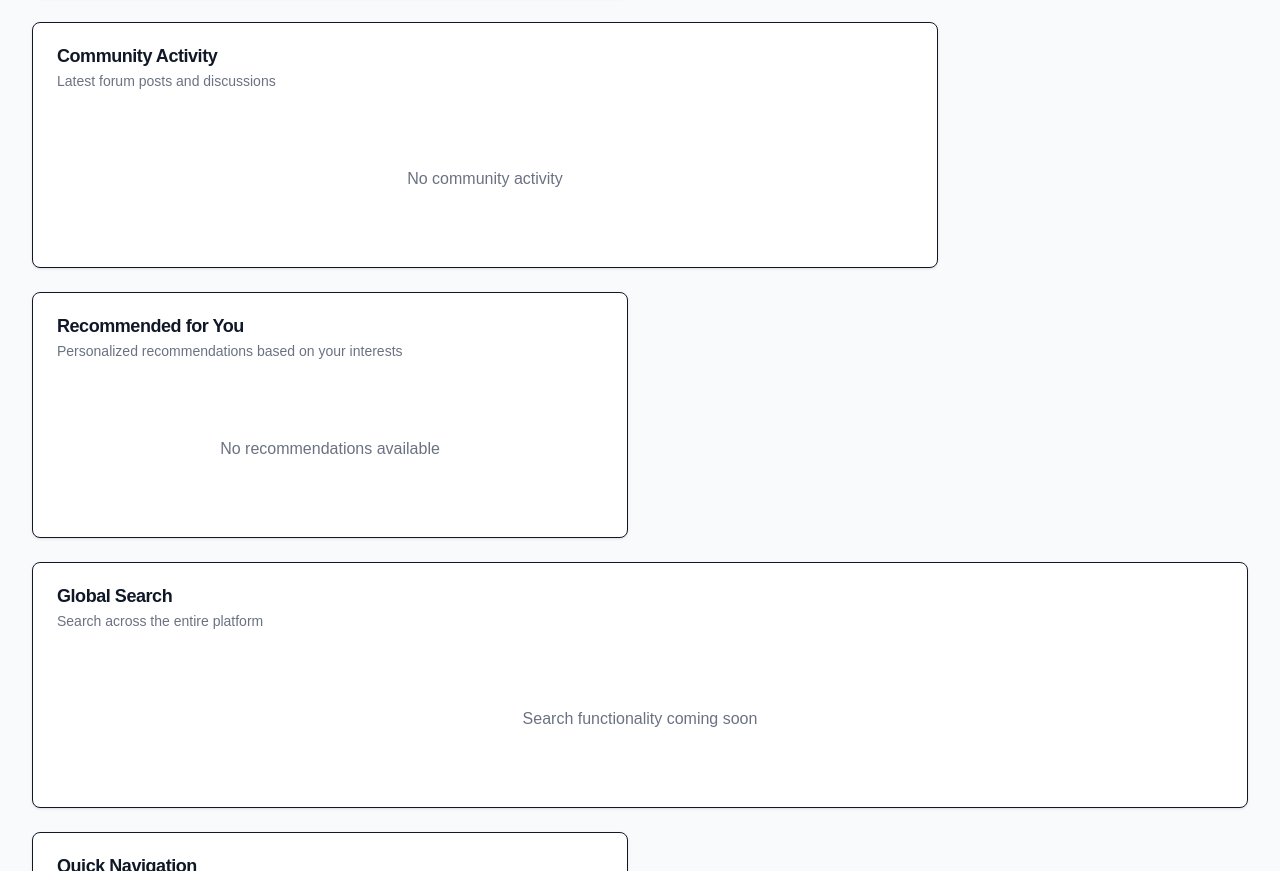
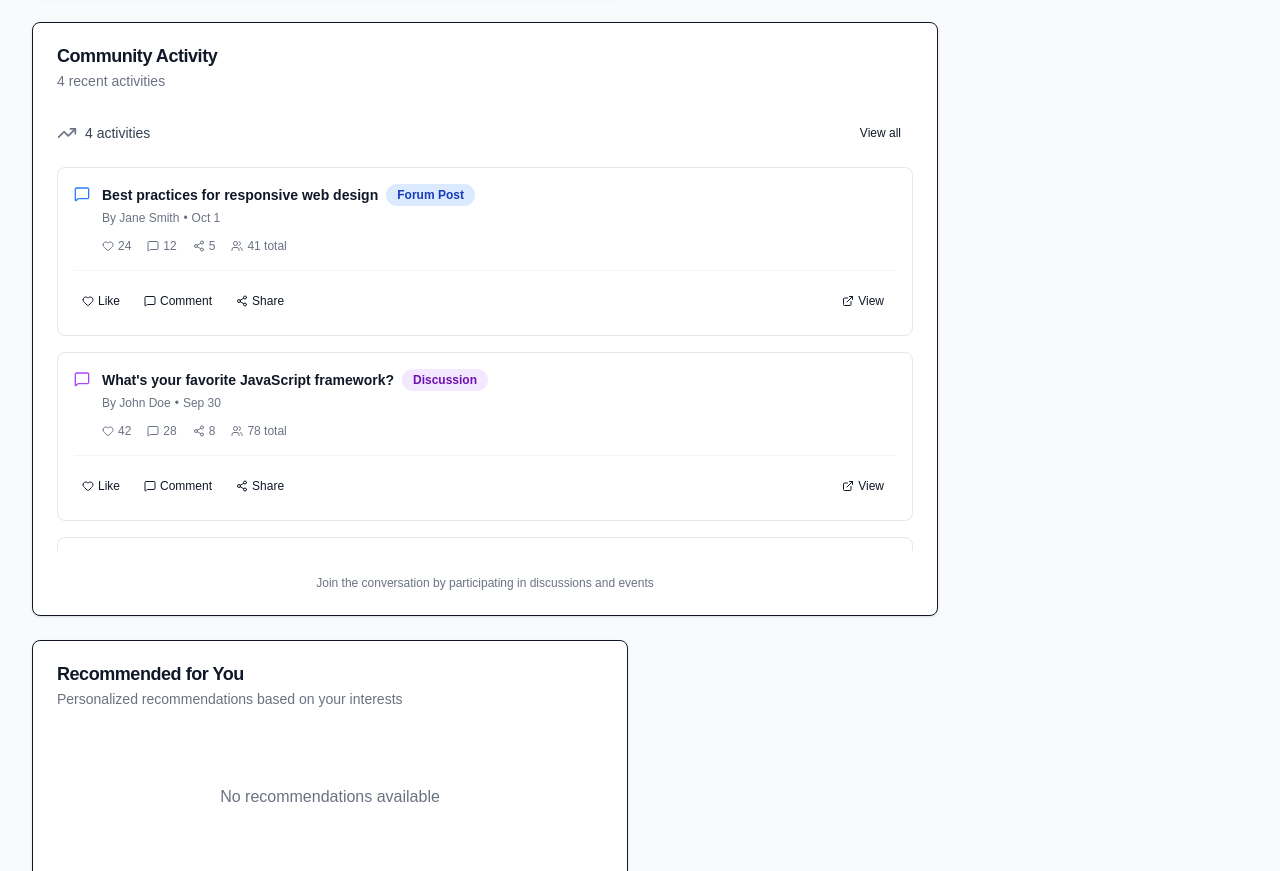
Before and after one commit to amaruki/nuvia, a Next.js app: page /dashboard in a window 1280 px wide. Shown: the part 2015-2886 px from the top of the page. Built offline with nearby package versions, Linux system fonts and the light colour scheme.

Commit message:
feat(dashboard:widgets): enhance community activity widget with interactive display

```diff
--- a/src/components/dashboard/widgets/CommunityActivityWidget.tsx
+++ b/src/components/dashboard/widgets/CommunityActivityWidget.tsx
@@ -1,23 +1,280 @@
+"use client"
+
 import * as React from "react"
 import { WidgetContainer } from "../ui/WidgetContainer"
-import { EmptyState } from "../ui/EmptyState"
-import { MessageSquare } from "lucide-react"
+import { Card, CardContent } from "../ui/Card"
+import { Button } from "@/components/ui/button"
+import { Badge } from "../ui/Badge"
+import { MessageSquare, Users, Heart, Share2, Calendar, TrendingUp, ExternalLink } from "lucide-react"
+import { CommunityActivity } from "@/types/dashboard.types"
 
-export function CommunityActivityWidget() {
+interface CommunityActivityWidgetProps {
+  activities?: CommunityActivity[]
+  onViewActivity?: (activityId: string) => void
+  onViewAllActivities?: () => void
+}
+
+// Mock community activities data - in a real app, this would come from an API
+const mockActivities: CommunityActivity[] = [
+  {
+    id: "1",
+    type: "forum-post",
+    title: "Best practices for responsive web design",
+    author: "Jane Smith",
+    createdAt: new Date("2023-10-01T10:30:00"),
+    engagement: {
+      likes: 24,
+      comments: 12,
+      shares: 5,
+    },
+  },
+  {
+    id: "2",
+    type: "discussion",
+    title: "What's your favorite JavaScript framework?",
+    author: "John Doe",
+    createdAt: new Date("2023-09-30T14:15:00"),
+    engagement: {
+      likes: 42,
+      comments: 28,
+      shares: 8,
+    },
+  },
+  {
+    id: "3",
+    type: "event",
+    title: "Upcoming Web Development Workshop",
+    author: "Alex Johnson",
+    createdAt: new Date("2023-09-29T09:45:00"),
+    engagement: {
+      likes: 56,
+      comments: 15,
+      shares: 12,
+    },
+  },
+  {
+    id: "4",
+    type: "forum-post",
+    title: "Introduction to TypeScript for beginners",
+    author: "Sarah Williams",
+    createdAt: new Date("2023-09-28T16:20:00"),
+    engagement: {
+      likes: 38,
+      comments: 21,
+      shares: 7,
+    },
+  },
+]
+
+const formatDate = (date: Date) => {
+  const now = new Date()
+  const diffInHours = Math.floor((now.getTime() - date.getTime()) / (1000 * 60 * 60))
+
+  if (diffInHours < 1) {
+    return "Just now"
+  } else if (diffInHours < 24) {
+    return `${diffInHours}h ago`
+  } else {
+    return new Intl.DateTimeFormat("en-US", {
+      month: "short",
+      day: "numeric",
+    }).format(date)
+  }
+}
+
+const getActivityIcon = (type: string) => {
+  switch (type) {
+    case "forum-post":
+      return <MessageSquare className="h-4 w-4 text-blue-500" />
+    case "discussion":
+      return <MessageSquare className="h-4 w-4 text-purple-500" />
+    case "event":
+      return <Calendar className="h-4 w-4 text-green-500" />
+    default:
+      return <MessageSquare className="h-4 w-4 text-gray-500" />
+  }
+}
+
+const getActivityTypeColor = (type: string) => {
+  switch (type) {
+    case "forum-post":
+      return "bg-blue-100 text-blue-800"
+    case "discussion":
+      return "bg-purple-100 text-purple-800"
+    case "event":
+      return "bg-green-100 text-green-800"
+    default:
+      return "bg-gray-100 text-gray-800"
+  }
+}
+
+const getActivityTypeLabel = (type: string) => {
+  switch (type) {
+    case "forum-post":
+      return "Forum Post"
+    case "discussion":
+      return "Discussion"
+    case "event":
+      return "Event"
+    default:
+      return "Activity"
+  }
+}
+
+export function CommunityActivityWidget({
+  activities = mockActivities,
+  onViewActivity,
+  onViewAllActivities,
+}: CommunityActivityWidgetProps) {
+  // Sort activities by creation date (newest first)
+  const sortedActivities = [...activities].sort((a, b) =>
+    new Date(b.createdAt).getTime() - new Date(a.createdAt).getTime()
+  )
+
   return (
     <WidgetContainer
       type="community-activity"
       title="Community Activity"
-      description="Latest forum posts and discussions"
+      description={`${activities.length} recent activit${activities.length !== 1 ? 'ies' : 'y'}`}
       size="large"
-      empty={true}
-      emptyMessage="No community activity"
     >
-      <EmptyState
-        title="No Community Activity"
-        description="The latest forum posts, discussions, and community interactions will be displayed here."
-        icon={<MessageSquare className="h-12 w-12 text-gray-400" />}
-      />
+      <Card className="border-0 shadow-none">
+        <CardContent className="p-0">
+          <div className="space-y-4">
+            {/* Header with action */}
+            <div className="flex items-center justify-between">
+              <div className="flex items-center space-x-2">
+                <TrendingUp className="h-5 w-5 text-gray-500" />
+                <span className="text-sm font-medium text-gray-700">
+                  {activities.length} activities
+                </span>
+              </div>
+              <Button
+                variant="ghost"
+                size="sm"
+                onClick={onViewAllActivities}
+                className="text-xs"
+              >
+                View all
+              </Button>
+            </div>
+
+            {/* Activities list */}
+            <div className="space-y-4 max-h-96 overflow-y-auto">
+              {activities.length === 0 ? (
+                <div className="text-center py-8 text-gray-500">
+                  <MessageSquare className="h-8 w-8 mx-auto mb-2 text-gray-400" />
+                  <p>No community activity</p>
+                  <p className="text-sm mt-2">Recent forum posts, discussions, and events will be displayed here.</p>
+                </div>
+              ) : (
+                sortedActivities.map((activity) => (
+                  <div
+                    key={activity.id}
+                    className="p-4 rounded-lg border bg-white border-gray-200"
+                  >
+                    <div className="flex items-start space-x-3">
+                      <div className="mt-0.5">
+                        {getActivityIcon(activity.type)}
+                      </div>
+                      <div className="flex-1 min-w-0">
+                        <div className="flex items-center space-x-2 mb-1">
+                          <h3 className="text-sm font-semibold text-gray-900 line-clamp-1">
+                            {activity.title}
+                          </h3>
+                          <Badge className={getActivityTypeColor(activity.type)}>
+                            {getActivityTypeLabel(activity.type)}
+                          </Badge>
+                        </div>
+
+                        <div className="flex items-center text-xs text-gray-500 mb-3">
+                          <span>By {activity.author}</span>
+                          <span className="mx-1">•</span>
+                          <span>{formatDate(activity.createdAt)}</span>
+                        </div>
+
+                        {/* Engagement metrics */}
+                        <div className="flex items-center space-x-4 text-xs text-gray-500">
+                          <div className="flex items-center space-x-1">
+                            <Heart className="h-3 w-3" />
+                            <span>{activity.engagement.likes}</span>
+                          </div>
+
+                          <div className="flex items-center space-x-1">
+                            <MessageSquare className="h-3 w-3" />
+                            <span>{activity.engagement.comments}</span>
+                          </div>
+
+                          <div className="flex items-center space-x-1">
+                            <Share2 className="h-3 w-3" />
+                            <span>{activity.engagement.shares}</span>
+                          </div>
+
+                          <div className="flex items-center space-x-1">
+                            <Users className="h-3 w-3" />
+                            <span>
+                              {activity.engagement.likes + activity.engagement.comments + activity.engagement.shares} total
+                            </span>
+                          </div>
+                        </div>
+                      </div>
+                    </div>
+
+                    {/* Activity actions */}
+                    <div className="flex items-center justify-between mt-4 pt-3 border-t border-gray-100">
+                      <div className="flex space-x-2">
+                        <Button
+                          variant="ghost"
+                          size="sm"
+                          className="text-xs h-8 px-2"
+                        >
+                          <Heart className="h-3 w-3 mr-1" />
+                          Like
+                        </Button>
+
+                        <Button
+                          variant="ghost"
+                          size="sm"
+                          className="text-xs h-8 px-2"
+                        >
+                          <MessageSquare className="h-3 w-3 mr-1" />
+                          Comment
+                        </Button>
+
+                        <Button
+                          variant="ghost"
+                          size="sm"
+                          className="text-xs h-8 px-2"
+                        >
+                          <Share2 className="h-3 w-3 mr-1" />
+                          Share
+                        </Button>
+                      </div>
+
+                      <Button
+                        variant="ghost"
+                        size="sm"
+                        onClick={() => onViewActivity?.(activity.id)}
+                        className="text-xs"
+                      >
+                        <ExternalLink className="h-3 w-3 mr-1" />
+                        View
+                      </Button>
+                    </div>
+                  </div>
+                ))
+              )}
+            </div>
+
+            {/* Empty state hint */}
+            {activities.length > 0 && (
+              <div className="text-xs text-gray-500 text-center pt-2">
+                Join the conversation by participating in discussions and events
+              </div>
+            )}
+          </div>
+        </CardContent>
+      </Card>
     </WidgetContainer>
   )
 }
```
